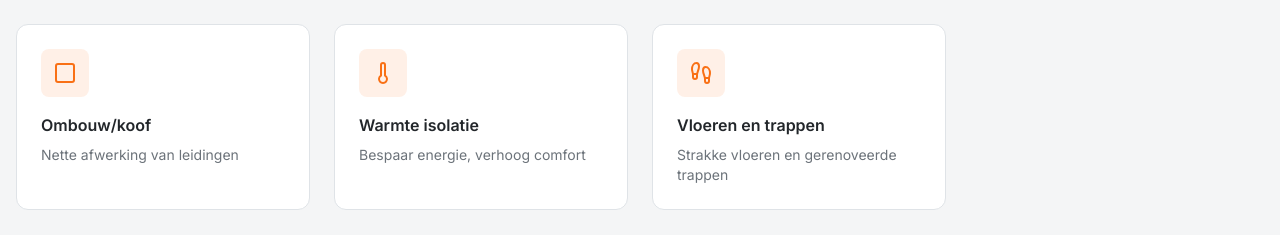
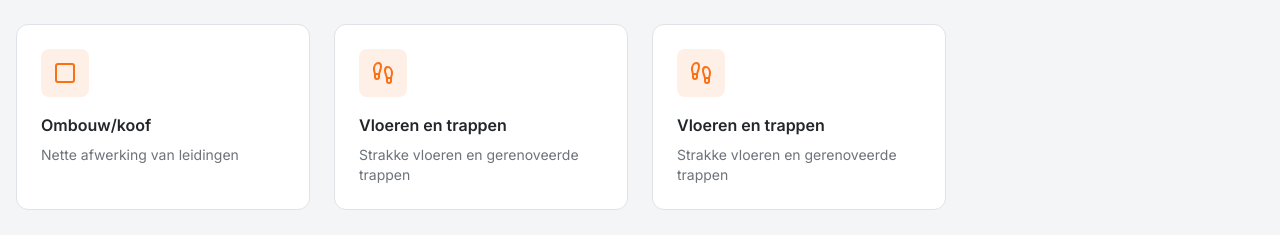
Before and after one commit to LOCO10567/skillbridge-solutions, a React (Vite) app: page / in a window 1280 px wide. Shown: the part 2080-2315 px from the top of the page. Built offline with nearby package versions, Linux system fonts and the light colour scheme; the HTML template or start-up script is replaced by a standard one.

Commit message:
Changes
Co-authored-by: LOCO10567 <249778405+LOCO10567@users.noreply.github.com>

```diff
--- a/src/components/home/ServicesGrid.tsx
+++ b/src/components/home/ServicesGrid.tsx
@@ -71,11 +71,12 @@ const services = [
     slug: "koof"
   },
   {
-    icon: Thermometer,
-    title: "Warmte isolatie",
-    description: "Bespaar energie, verhoog comfort",
-    slug: "isolatie"
+    icon: Footprints,
+    title: "Vloeren en trappen",
+    description: "Strakke vloeren en gerenoveerde trappen",
+    slug: "vloeren"
   },
+
   {
     icon: Footprints,
     title: "Vloeren en trappen",
```
